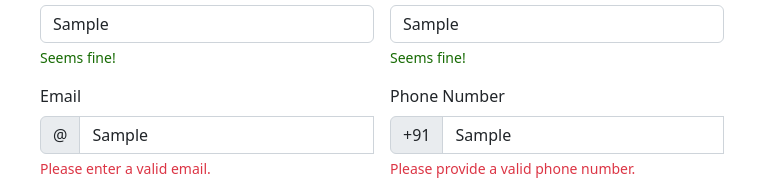
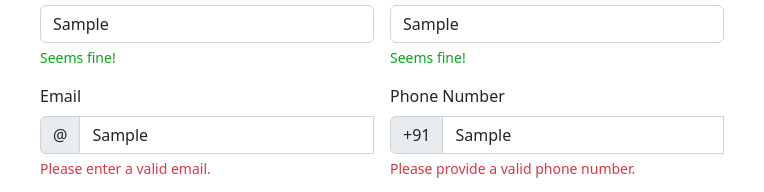
Before and after one commit to Revathi965/Module-6-Project, a plain HTML site: page index.html in a window 1280 px wide. Both pictures are taken after typing "Sample", "Sample", "Sample", "Sample" into the empty fields and a click on the button "Submit form". Shown: the part 179-371 px from the top of the page, 258-1022 px from the left. Drawn offline with nearby package versions, Linux system fonts and the light colour scheme.

Commit message:
Update style.css

```diff
--- a/style.css
+++ b/style.css
@@ -24,5 +24,5 @@
 	margin-top: 30px;
 }
 .valid-feedback{
-	color: rgb(23, 107, 4);
+	color: rgb(11, 164, 28);
 }
```
